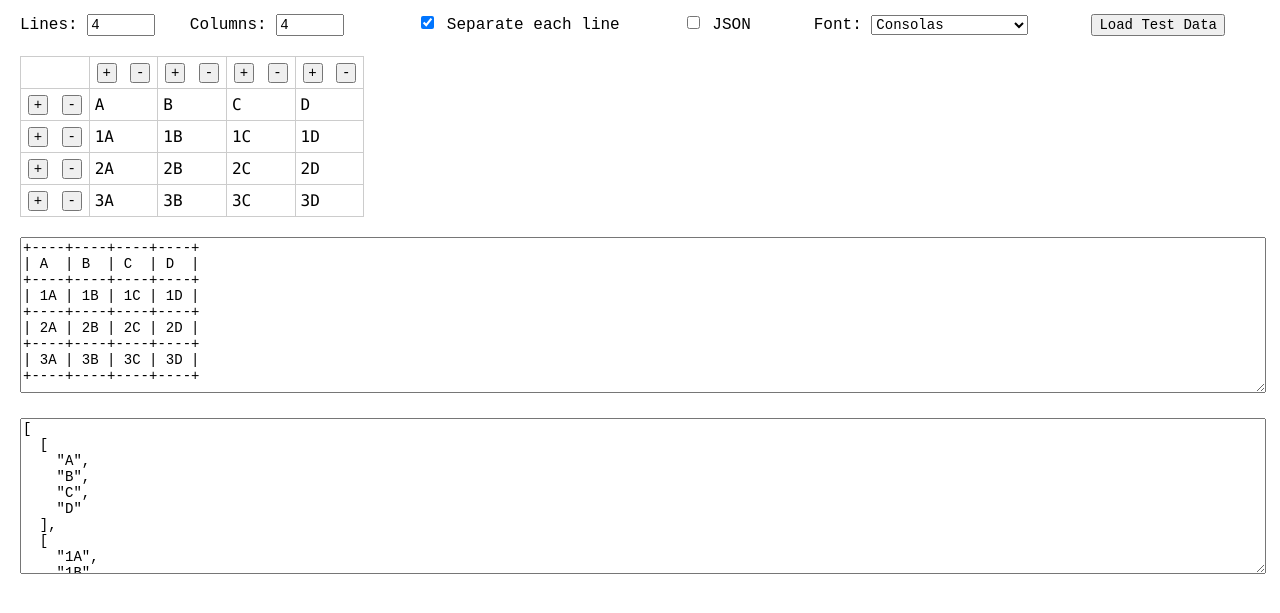
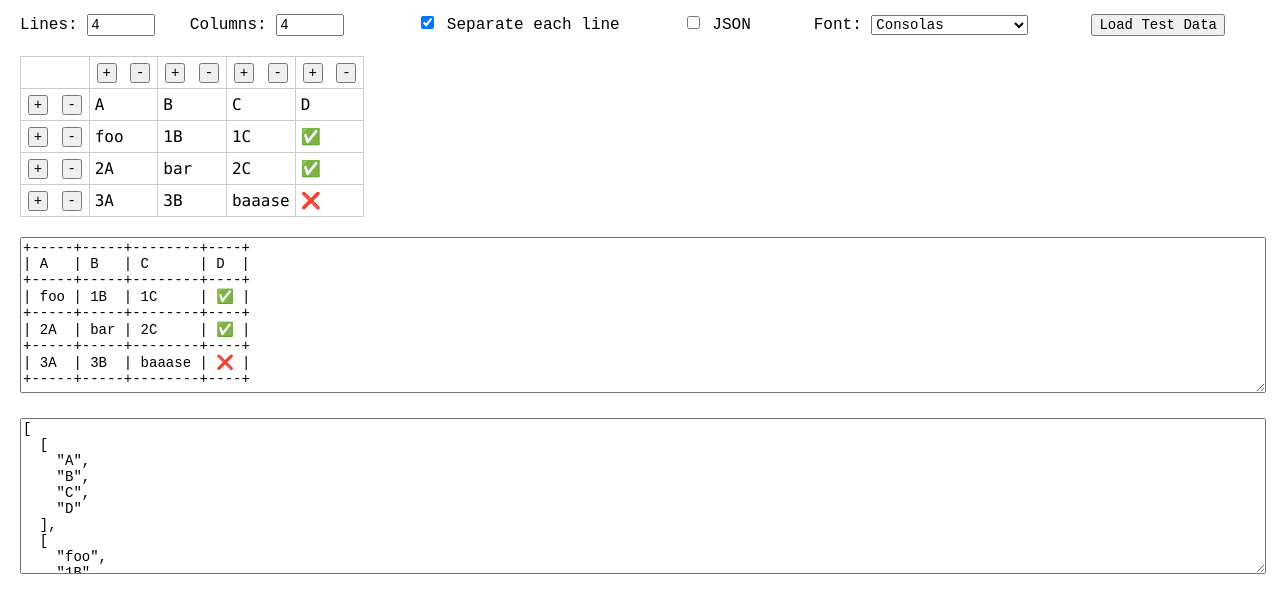
Before and after one commit to xl714/ascii-table, a plain HTML site: page index.html in a window 1280 px wide. Both pictures are taken after a click on the button "Load Test Data". Shown: the part 101-714 px from the top of the page. Drawn offline with Linux system fonts and the light colour scheme.

Commit message:
Update index.html

```diff
--- a/index.html
+++ b/index.html
@@ -132,9 +132,9 @@
       function loadTestData() {
         const testData = [
           ['A', 'B', 'C', 'D'], // Headers
-          ['1A', '1B', '1C', '1D'],
-          ['2A', '2B', '2C', '2D'],
-          ['3A', '3B', '3C', '3D']
+          ['foo', '1B', '1C', '✅'],
+          ['2A', 'bar', '2C', '✅'],
+          ['3A', '3B', 'baaase', '❌']
         ];
 
         const numRows = testData.length;
```
